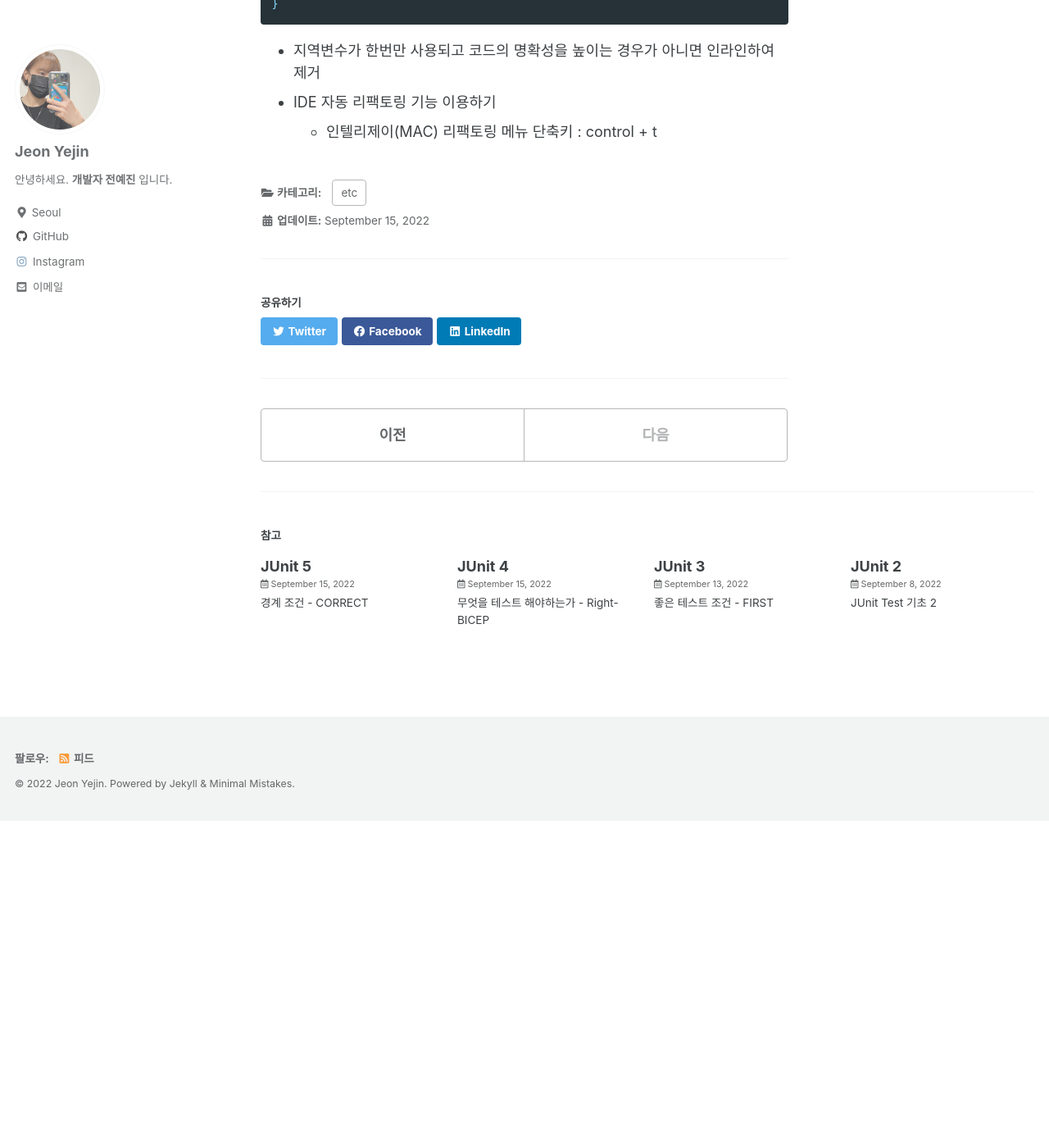
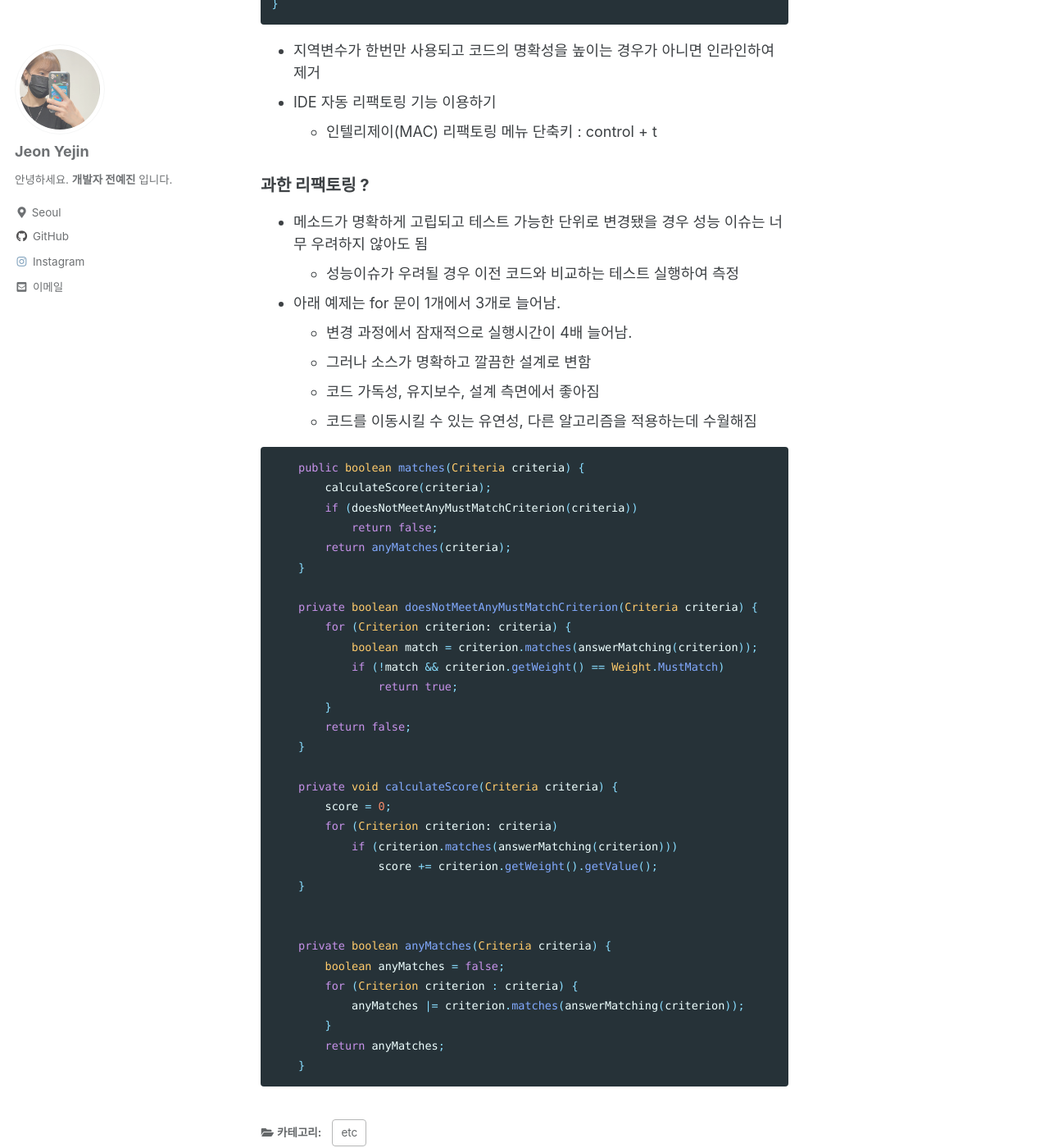
Before and after one commit to yejin-jeon-developer/git-page, a Jekyll site: the page built from _posts/etc/2022-09-15-JUnit-6.md, in a window 1280 px wide and 1400 px high, scrolled down 874 px. Shown: the whole window at 82% size. Built offline with Jekyll 4.4.1, drawn with Linux system fonts in a browser that asks for light colours; cached includes are drawn as plain includes; before the commit the page ends 1875 px from its top, so only the background shows below that.

Commit message:
post 내용 추가

````diff
--- a/_posts/etc/2022-09-15-JUnit-6.md
+++ b/_posts/etc/2022-09-15-JUnit-6.md
@@ -32,3 +32,46 @@ private Answer answerMatching(Criterion criterion) {
 + 지역변수가 한번만 사용되고 코드의 명확성을 높이는 경우가 아니면 인라인하여 제거
 + IDE 자동 리팩토링 기능 이용하기
   + 인텔리제이(MAC) 리팩토링 메뉴 단축키 : control + t
+
+### 과한 리팩토링 ?
++ 메소드가 명확하게 고립되고 테스트 가능한 단위로 변경됐을 경우 성능 이슈는 너무 우려하지 않아도 됨
+  + 성능이슈가 우려될 경우 이전 코드와 비교하는 테스트 실행하여 측정
++ 아래 예제는 for 문이 1개에서 3개로 늘어남.
+  + 변경 과정에서 잠재적으로 실행시간이 4배 늘어남.
+  + 그러나 소스가 명확하고 깔끔한 설계로 변함
+  + 코드 가독성, 유지보수, 설계 측면에서 좋아짐
+  + 코드를 이동시킬 수 있는 유연성, 다른 알고리즘을 적용하는데 수월해짐
+
+```java
+    public boolean matches(Criteria criteria) {
+        calculateScore(criteria);
+        if (doesNotMeetAnyMustMatchCriterion(criteria))
+            return false;
+        return anyMatches(criteria);
+    }
+
+    private boolean doesNotMeetAnyMustMatchCriterion(Criteria criteria) {
+        for (Criterion criterion: criteria) {
+            boolean match = criterion.matches(answerMatching(criterion));
+            if (!match && criterion.getWeight() == Weight.MustMatch)
+                return true;
+        }
+        return false;
+    }
+
+    private void calculateScore(Criteria criteria) {
+        score = 0;
+        for (Criterion criterion: criteria)
+            if (criterion.matches(answerMatching(criterion)))
+                score += criterion.getWeight().getValue();
+    }
+
+
+    private boolean anyMatches(Criteria criteria) {
+        boolean anyMatches = false;
+        for (Criterion criterion : criteria) {
+            anyMatches |= criterion.matches(answerMatching(criterion));
+        }
+        return anyMatches;
+    }
+```
````
